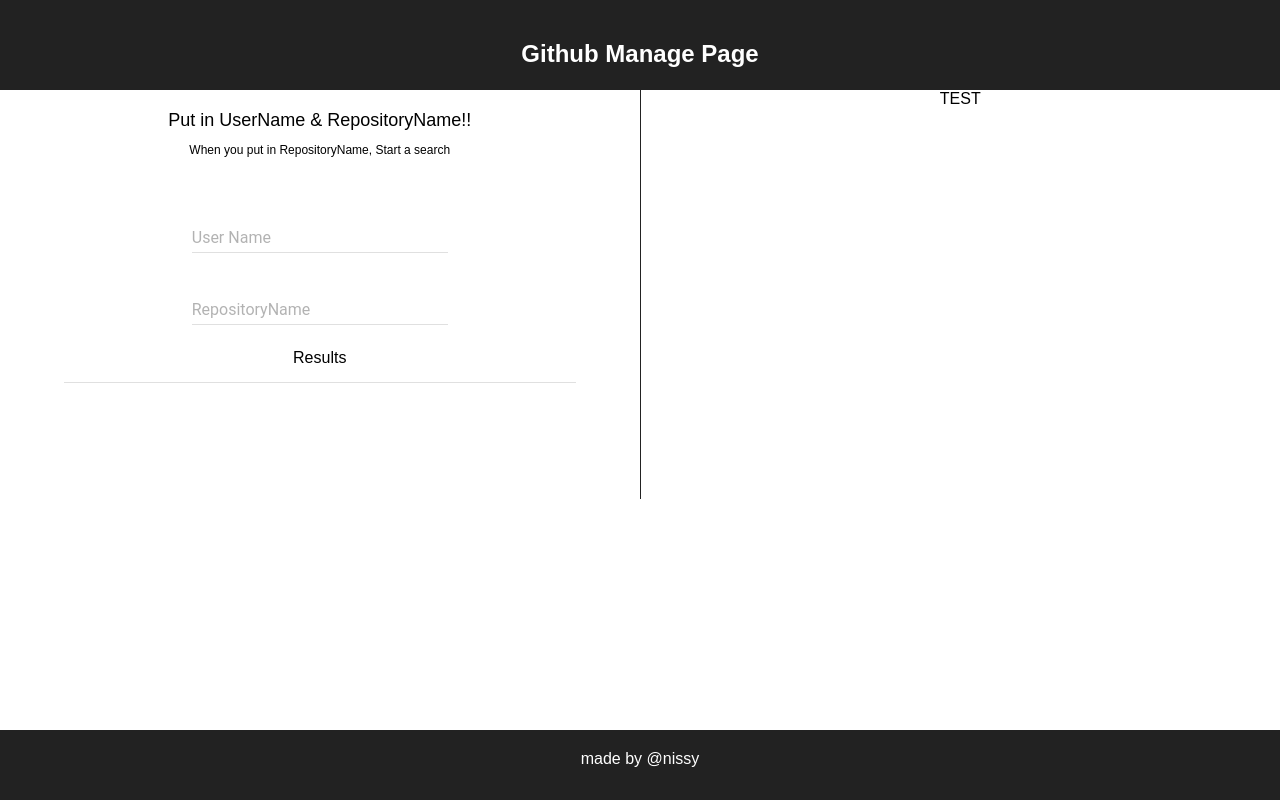
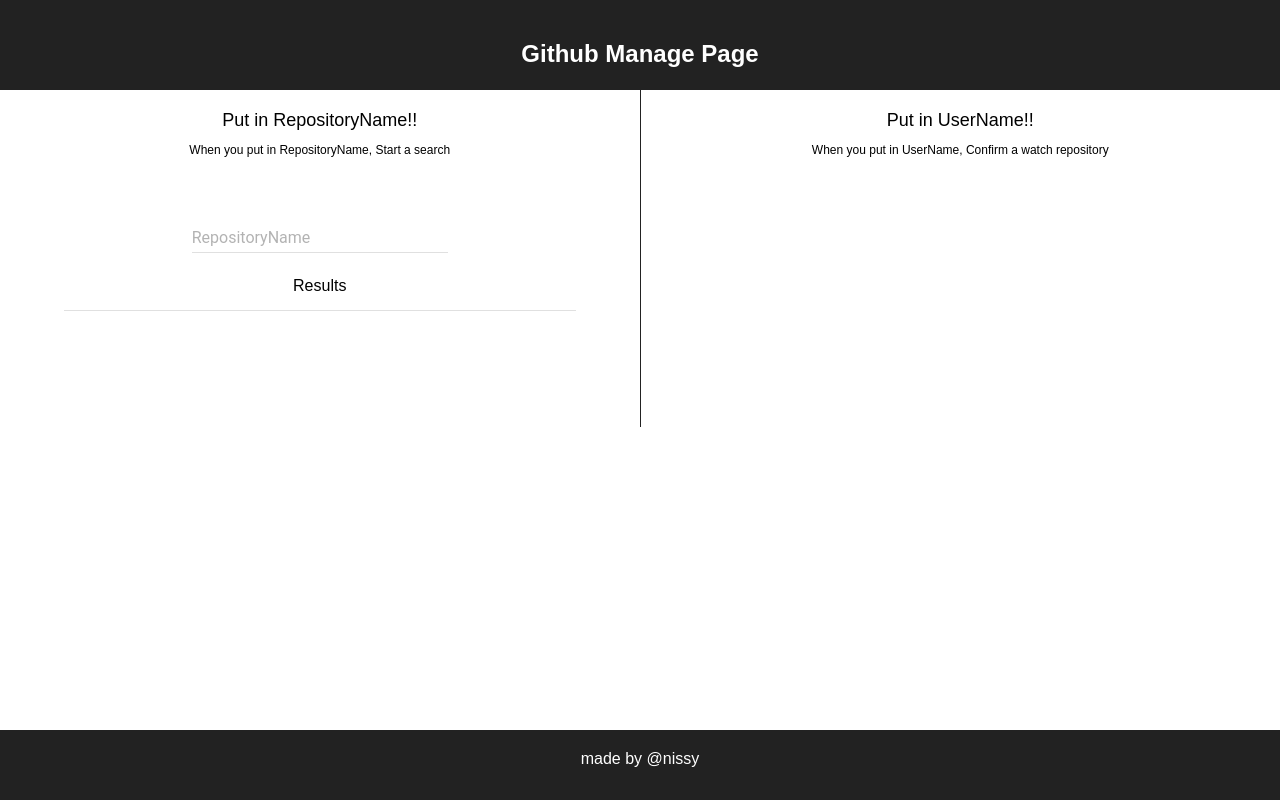
Before and after one commit to nd-02110114/react-sample, a React (Create React App) app: page / in a window 1280 px wide. Built offline with nearby package versions, Linux system fonts and the light colour scheme.

Commit message:
Bugfix json undefined
Jsonが帰ってこない時の処理を加えて、Personal token accessを行うようにしました

```diff
--- a/src/App.css
+++ b/src/App.css
@@ -38,6 +38,8 @@
 }
 
 .App-right {
+  display: flex;
+  flex-direction: column;
   width: 50%;
 }
 
--- a/src/App.js
+++ b/src/App.js
@@ -1,5 +1,6 @@
 import React, { Component } from "react";
-import SearchBox from "./component/SearchBox";
+import RepoSearch from "./component/RepoSearch";
+import SubscribeBox from "./component/SubscribeSearch";
 import "./App.css";
 
 class App extends Component {
@@ -12,15 +13,20 @@
         <div className="App-body">
           <div className="App-left">
             <div className="App-intro">
-              Put in UserName & RepositoryName!!
+              Put in RepositoryName!!
               <p className="App-info">
                 When you put in RepositoryName, Start a search
               </p>
             </div>
-            <SearchBox />
+            <RepoSearch />
           </div>
           <div className="App-right">
-            TEST
+            <div className="App-intro">
+              Put in UserName!!
+              <p className="App-info">
+                When you put in UserName, Confirm a watch repository
+              </p>
+            </div>
           </div>
         </div>
         <div className="app-footer">
--- a/src/action/Actions.js
+++ b/src/action/Actions.js
@@ -1,6 +1,8 @@
 /*
 Action関連
 */
+
+import TOKEN from "../local.config";
 
 const REQUEST_SEARCH = "REQUEST_SEARCH";
 const requestSearch = text => {
@@ -18,8 +20,9 @@
   };
 };
 
-const fetchSearch = (user_name = "", search_word = "") => {
-  let searchUrl = "https://api.github.com/search/repositories?q=" + search_word;
+const fetchRepoSearch = search_word => {
+  let searchUrl =
+    "https://api.github.com/search/repositories?q=" + search_word + "&access_token=" + TOKEN.ACCESS_TOKEN;
 
   return function(dispatch) {
     dispatch(requestSearch(search_word));
@@ -30,6 +33,7 @@
       })
       .then(function(json) {
         let results = {};
+        if (json.items !== undefined) {
           Object.keys(json.items).forEach(function(key) {
             results = [
               ...results,
@@ -39,6 +43,8 @@
               }
             ];
           });
+        }
+
         return results;
       })
       .then(function(results) {
@@ -47,4 +53,4 @@
   };
 };
 
-export { fetchSearch };
+export { fetchRepoSearch };
--- a/src/component/SearchBox.js
+++ b/src/component/RepoSearch.js
@@ -3,7 +3,7 @@
 import TextField from "material-ui/TextField";
 import Divider from "material-ui/Divider";
 import { connect } from "react-redux";
-import { fetchSearch } from "../action/Actions";
+import { fetchRepoSearch } from "../action/Actions";
 import "../App.css";
 
 class SearchBox extends React.Component {
@@ -11,7 +11,6 @@
     super();
 
     this.state = {
-      user_name: "",
       search_word: ""
     };
   }
@@ -24,7 +23,7 @@
 
   handleSearchWordChange = event => {
     const { onSearch } = this.props;
-    onSearch(this.state.user_name, event.target.value);
+    onSearch(event.target.value);
 
     this.setState({
       search_word: event.target.value
@@ -36,12 +35,6 @@
     return (
       <div className="App-search">
         <div className="search-field">
-          <TextField
-            floatingLabelText="User Name"
-            id="search-field"
-            value={this.state.user_name}
-            onChange={this.handleUserNameChange}
-          />
           <TextField
             floatingLabelText="RepositoryName"
             id="search-field"
@@ -77,8 +70,8 @@
 }
 
 const mapDispatchToProps = dispatch => ({
-  onSearch(user_name, search_word) {
-    dispatch(fetchSearch(user_name, search_word));
+  onSearch(search_word) {
+    dispatch(fetchRepoSearch(search_word));
   }
 });
 
--- /dev/null
+++ b/src/component/SubscribeSearch.js
@@ -0,0 +1,71 @@
+// import React from "react";
+// import { List, ListItem } from "material-ui/List";
+// import TextField from "material-ui/TextField";
+// import Divider from "material-ui/Divider";
+// import { connect } from "react-redux";
+// import { fetchRepoSearch } from "../action/Actions";
+// import "../App.css";
+//
+// class SubscribeBox extends React.Component {
+//   constructor() {
+//     super();
+//     this.state = {
+//       user_name: ""
+//     };
+//   }
+//
+//   handleSearchWordChange = event => {
+//     const { onSearch } = this.props;
+//     onSearch(searchUrl, event.target.value);
+//
+//     this.setState({
+//       user_name: event.target.value
+//     });
+//   };
+//
+//   render() {
+//     const { lists } = this.props;
+//     return (
+//       <div className="App-search">
+//         <div className="search-field">
+//           <TextField
+//             floatingLabelText="User Name"
+//             id="search-field"
+//             value={this.state.user_name}
+//             onChange={this.handleUserNameChange}
+//           />
+//         </div>
+//         <div className="search-result">
+//           <p>
+//             Results
+//           </p>
+//           <Divider insert={true} />
+//           <List>
+//             {Object.keys(lists).map(function(key, index) {
+//               return (
+//                 <ListItem
+//                   id={"list-" + index}
+//                   primaryText={lists[key].repo_name}
+//                   href={lists[key].repo_url}
+//                   target="_blank"
+//                 />
+//               );
+//             })}
+//           </List>
+//         </div>
+//       </div>
+//     );
+//   }
+// }
+//
+// function mapStateToProps(state) {
+//   return { lists: state.SearchReducer.lists };
+// }
+//
+// const mapDispatchToProps = dispatch => ({
+//   onSearch(searchUrl, search_word) {
+//     dispatch(fetchRepoSearch(searchUrl, search_word));
+//   }
+// });
+//
+// export default connect(mapStateToProps, mapDispatchToProps)(SubscribeBox);
--- /dev/null
+++ b/src/local.config.templete.js
@@ -0,0 +1,4 @@
+const TOKEN = {
+  ACCESS_TOKEN: ""
+};
+export default TOKEN;
```
Also changed, not shown: .eslintrc.js (deleted), 2 other files (tests, documents, lock files or other folders). Lines whose indentation alone changed are shown as unchanged.
